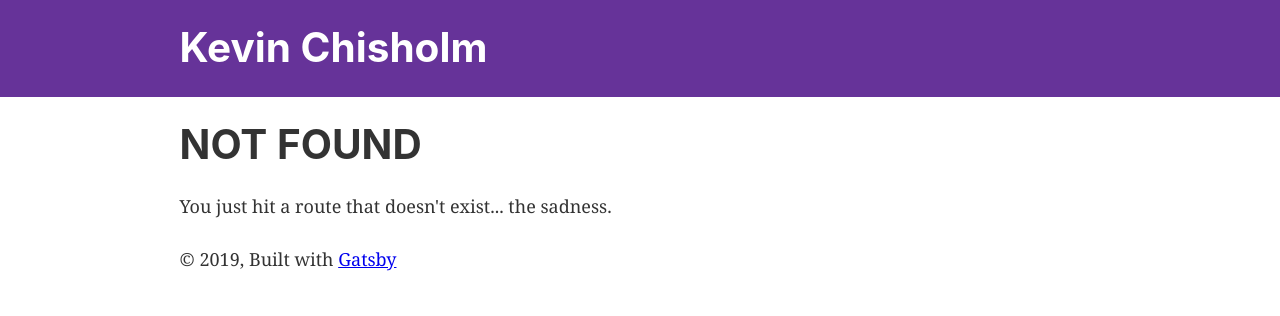
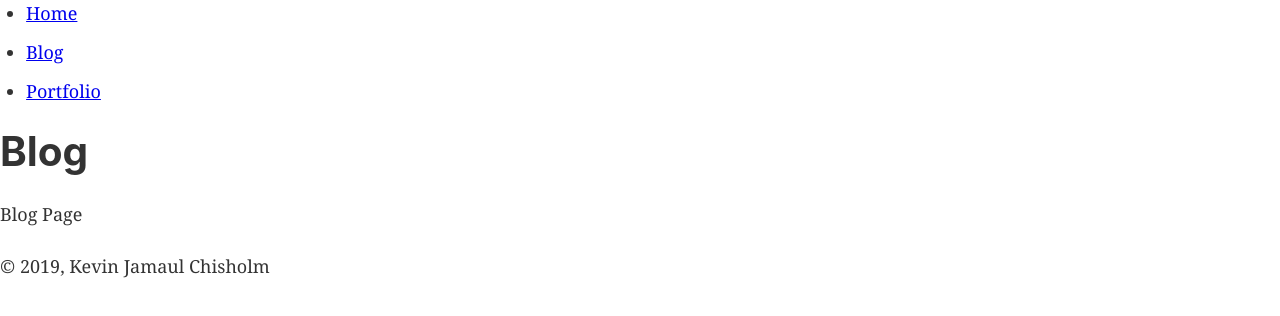
Before and after one commit to itsjustkevin/gatsby-developer-portfolio, a Gatsby site: page /blog in a window 1280 px wide. Before the commit this address had no page. Built offline with nearby package versions, Linux system fonts and the light colour scheme; Gatsby itself is replaced by a stand-in of ours.

Commit message:
basic site skeleton added

```diff
--- a/src/components/header.js
+++ b/src/components/header.js
@@ -2,31 +2,20 @@ import { Link } from 'gatsby'
 import PropTypes from 'prop-types'
 import React from 'react'
 
-const Header = ({ siteTitle }) => (
-  <div
-    style={{
-      background: `rebeccapurple`,
-      marginBottom: `1.45rem`,
-    }}
-  >
-    <div
-      style={{
-        margin: `0 auto`,
-        maxWidth: 960,
-        padding: `1.45rem 1.0875rem`,
-      }}
-    >
-      <h1 style={{ margin: 0 }}>
-        <Link
-          to="/"
-          style={{
-            color: `white`,
-            textDecoration: `none`,
-          }}
-        >
-          {siteTitle}
-        </Link>
-      </h1>
+const Header = () => (
+  <div>
+    <div>
+      <ul>
+        <li>
+          <Link to="/">Home</Link>
+        </li>
+        <li>
+          <Link to="/blog">Blog</Link>
+        </li>
+        <li>
+          <Link to="/portfolio">Portfolio</Link>
+        </li>
+      </ul>
     </div>
   </div>
 )
--- a/src/components/layout.js
+++ b/src/components/layout.js
@@ -19,19 +19,11 @@ const Layout = ({ children }) => (
     render={data => (
       <>
         <Header siteTitle={data.site.siteMetadata.title} />
-        <div
-          style={{
-            margin: `0 auto`,
-            maxWidth: 960,
-            padding: `0px 1.0875rem 1.45rem`,
-            paddingTop: 0,
-          }}
-        >
+        <div>
           {children}
           <footer>
-            © {new Date().getFullYear()}, Built with
+            © {new Date().getFullYear()}, Kevin Jamaul Chisholm
             {` `}
-            <a href="https://www.gatsbyjs.org">Gatsby</a>
           </footer>
         </div>
       </>
--- /dev/null
+++ b/src/pages/blog.js
@@ -0,0 +1,15 @@
+import React from 'react'
+import { Link } from 'gatsby'
+
+import Layout from '../components/layout'
+import SEO from '../components/seo'
+
+const BlogPage = () => (
+  <Layout>
+    <SEO title="blog" />
+    <h1>Blog</h1>
+    <p>Blog Page</p>
+  </Layout>
+)
+
+export default BlogPage
```
Also changed, not shown: src/pages/index.js (+12 -9 lines), src/pages/page-2.js (deleted, +0 -16 lines), src/pages/portfolio.js (added, +15 -0 lines).
